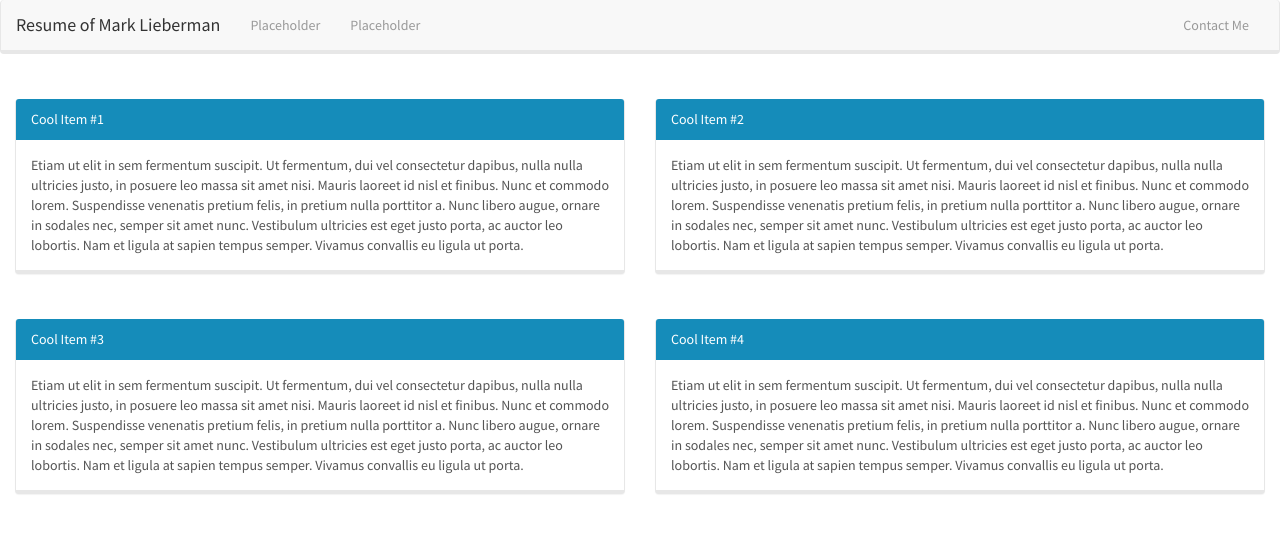
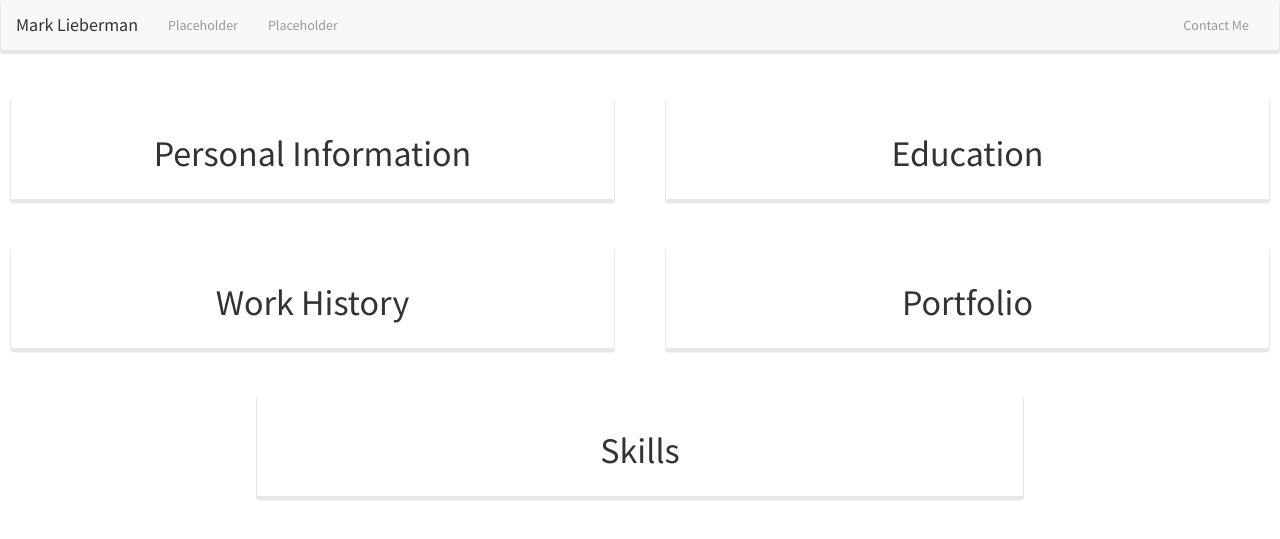
Before and after one commit to Markliebs/resume, a PHP site: page / in a window 1280 px wide. Shown: the top 539 px of the page. Run offline with PHP 8.4, Linux system fonts and the light colour scheme.

Commit message:
Tweaking layout

```diff
--- a/assets/css/style.css
+++ b/assets/css/style.css
@@ -5,7 +5,16 @@
 
 .resPanel {
 margin-top: 25px;
+text-align: center;
+margin-left: 10px;
+margin-right: 10px;
 /*margin-right: 10%;
 margin-left: 10%;
 width: 80%;*/
 }
+
+.resPanel2 {
+  margin-left: 20%;
+  margin-right: 20%;
+  width: 60%;
+}
--- a/resume.html
+++ b/resume.html
@@ -23,7 +23,7 @@
                             <span class="icon-bar"></span>
                             <span class="icon-bar"></span>
                             </button>
-                                <a class="navbar-brand" href="#">Resume of Mark Lieberman</a>
+                                <a class="navbar-brand" href="#">Mark Lieberman</a>
                             </div>
                             <div class="collapse navbar-collapse" id="bs-example-navbar-collapse-1">
                                 <ul class="nav navbar-nav">
@@ -40,19 +40,16 @@
         </div>
         </nav>
 
+        <div class="row">
             <div class="col-lg-6 col-med-12 col-sm-12 col-xs-12">
                 <div class="animated slideInLeft" id="slowSlide">
                     <div class="animated fadeIn" id="slowSlide">
                         <div class="animated zoomIn" id="slowSlide">
                             <div class="resPanel">
-                            <div class="panel panel-primary resPanel">
-                                <div class="panel-heading">Cool Item #1</div>
+                                <div class="panel panel-default">
+                                    <!--<div class="panel-heading">Cool Item #1</div>-->
                                     <div class="panel-body">
-                                    Etiam ut elit in sem fermentum suscipit. Ut fermentum, dui vel consectetur dapibus, nulla nulla ultricies justo, in posuere
-                                    leo massa sit amet nisi. Mauris laoreet id nisl et finibus. Nunc et commodo lorem. Suspendisse
-                                    venenatis pretium felis, in pretium nulla porttitor a. Nunc libero augue, ornare in sodales
-                                    nec, semper sit amet nunc. Vestibulum ultricies est eget justo porta, ac auctor leo lobortis.
-                                    Nam et ligula at sapien tempus semper. Vivamus convallis eu ligula ut porta.
+                                        <a href="#"><h1>Personal Information</h1></a>
                                     </div>
                                 </div>
                             </div>
@@ -66,14 +63,11 @@
                     <div class="animated fadeIn" id="slowSlide">
                         <div class="animated zoomIn" id="slowSlide">
                             <div class="resPanel">
-                            <div class="panel panel-primary resPanel">
-                                <div class="panel-heading">Cool Item #2</div>
+                                <div class="panel panel-default">
+                                    <!--<div class="panel-heading">Cool Item #2</div>-->
                                     <div class="panel-body">
-                                    Etiam ut elit in sem fermentum suscipit. Ut fermentum, dui vel consectetur dapibus, nulla nulla ultricies justo, in posuere
-                                    leo massa sit amet nisi. Mauris laoreet id nisl et finibus. Nunc et commodo lorem. Suspendisse
-                                    venenatis pretium felis, in pretium nulla porttitor a. Nunc libero augue, ornare in sodales
-                                    nec, semper sit amet nunc. Vestibulum ultricies est eget justo porta, ac auctor leo lobortis.
-                                    Nam et ligula at sapien tempus semper. Vivamus convallis eu ligula ut porta.
+                                        <a href="#"><h1>Education</h1></a>
+                                    </div>
                                 </div>
                             </div>
                         </div>
@@ -82,19 +76,16 @@
             </div>
         </div>
 
+        <div class="row">
             <div class="col-lg-6 col-med-12 col-sm-12 col-xs-12">
                 <div class="animated slideInLeft" id="slowSlide">
                     <div class="animated fadeIn" id="slowSlide">
                         <div class="animated zoomIn" id="slowSlide">
                             <div class="resPanel">
-                            <div class="panel panel-primary resPanel">
-                                <div class="panel-heading">Cool Item #3</div>
+                                <div class="panel panel-default">
+                                    <!--<div class="panel-heading">Cool Item #3</div>-->
                                     <div class="panel-body">
-                                    Etiam ut elit in sem fermentum suscipit. Ut fermentum, dui vel consectetur dapibus, nulla nulla ultricies justo, in posuere
-                                    leo massa sit amet nisi. Mauris laoreet id nisl et finibus. Nunc et commodo lorem. Suspendisse
-                                    venenatis pretium felis, in pretium nulla porttitor a. Nunc libero augue, ornare in sodales
-                                    nec, semper sit amet nunc. Vestibulum ultricies est eget justo porta, ac auctor leo lobortis.
-                                    Nam et ligula at sapien tempus semper. Vivamus convallis eu ligula ut porta.
+                                        <a href="#"><h1>Work History</h1></a>
                                     </div>
                                 </div>
                             </div>
@@ -108,14 +99,10 @@
                     <div class="animated fadeIn" id="slowSlide">
                         <div class="animated zoomIn" id="slowSlide">
                             <div class="resPanel">
-                            <div class="panel panel-primary resPanel">
-                                <div class="panel-heading">Cool Item #4</div>
+                                <div class="panel panel-default">
+                                    <!--<div class="panel-heading">Cool Item #4</div>-->
                                     <div class="panel-body">
-                                    Etiam ut elit in sem fermentum suscipit. Ut fermentum, dui vel consectetur dapibus, nulla nulla ultricies justo, in posuere
-                                    leo massa sit amet nisi. Mauris laoreet id nisl et finibus. Nunc et commodo lorem. Suspendisse
-                                    venenatis pretium felis, in pretium nulla porttitor a. Nunc libero augue, ornare in sodales
-                                    nec, semper sit amet nunc. Vestibulum ultricies est eget justo porta, ac auctor leo lobortis.
-                                    Nam et ligula at sapien tempus semper. Vivamus convallis eu ligula ut porta.
+                                        <a href="#"><h1>Portfolio</h1></a>
                                     </div>
                                 </div>
                             </div>
@@ -123,6 +110,29 @@
                     </div>
                 </div>
             </div>
+        </div>
+
+        <div class="row">
+            <div class="col-lg-12 col-med-12 col-sm-12 col-xs-12">
+                <div class="animated slideInUp" id="slowSlide">
+                    <div class="animated fadeIn" id="slowSlide">
+                        <div class="animated zoomIn" id="slowSlide">
+                            <div class="resPanel resPanel2">
+                                <div class="panel panel-default">
+                                    <!--<div class="panel-heading">Cool Item #4</div>-->
+                                    <div class="panel-body">
+                                        <a href="#"><h1>Skills</h1></a>
+                                    </div>
+                                </div>
+                            </div>
+                        </div>
+                    </div>
+                </div>
+            </div>
+        </div>
+
+
+
     </body>
 
     </html>
```
Also changed, not shown: package.json (added, +19 -0 lines), 1 other file. Lines whose indentation alone changed are shown as unchanged.
